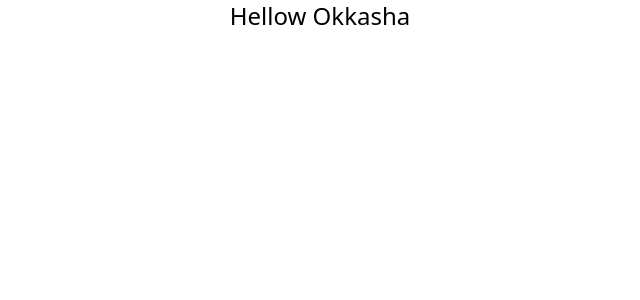
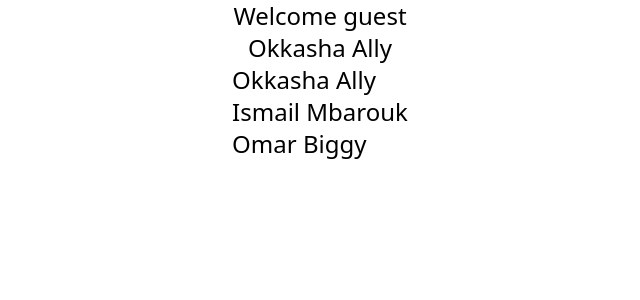
Before and after one commit to OkkashaAlly/react-typescript, a React (Vite) app: page / in a window 1280 px wide. Shown: the top 300 px of the page, without its empty margins (320-960 px from the left). Built offline with nearby package versions, Linux system fonts and the light colour scheme.

Commit message:
COMPONENTS: Intermidiate prop types

```diff
--- a/src/App.tsx
+++ b/src/App.tsx
@@ -1,9 +1,33 @@
 import Greet from "./components/Greet";
+import Person from "./components/Person";
+import PersonList from "./components/PersonList";
 
 function App() {
+  const person = {
+    firstName: "Okkasha",
+    lastName: "Ally",
+  };
+
+  const personList = [
+    {
+      firstName: "Okkasha",
+      lastName: "Ally",
+    },
+    {
+      firstName: "Ismail",
+      lastName: "Mbarouk",
+    },
+    {
+      firstName: "Omar",
+      lastName: "Biggy",
+    },
+  ];
+
   return (
-    <div className="text-2xl flex justify-center">
-      <Greet name={"Okkasha"} />
+    <div className="text-2xl flex flex-col items-center">
+      <Greet name={"Okkasha"} messageCount={20} isLoggedIn={false} />
+      <Person name={person} />
+      <PersonList names={personList} />
     </div>
   );
 }
--- a/src/components/Greet.tsx
+++ b/src/components/Greet.tsx
@@ -1,9 +1,21 @@
 type propType = {
   name: string;
+  messageCount: number;
+  isLoggedIn: boolean;
 };
 
 const Greet = (props: propType) => {
-  return <div>Hellow {props.name}</div>;
+  return (
+    <div>
+      {props.isLoggedIn ? (
+        <div>
+          Hellow {props.name} you have {props.messageCount} unread messages
+        </div>
+      ) : (
+        <h1>Welcome guest</h1>
+      )}
+    </div>
+  );
 };
 
 export default Greet;
--- /dev/null
+++ b/src/components/Person.tsx
@@ -0,0 +1,16 @@
+type PersonProps = {
+  name: {
+    firstName: string;
+    lastName: string;
+  };
+};
+
+const Person = (props: PersonProps) => {
+  return (
+    <div>
+      {props.name.firstName} {props.name.lastName}
+    </div>
+  );
+};
+
+export default Person;
--- /dev/null
+++ b/src/components/PersonList.tsx
@@ -0,0 +1,20 @@
+type personListProps = {
+  names: {
+    firstName: string;
+    lastName: string;
+  }[];
+};
+
+const PersonList = (props: personListProps) => {
+  return (
+    <div>
+      {props.names.map(name => (
+        <p>
+          {name.firstName} {name.lastName}
+        </p>
+      ))}
+    </div>
+  );
+};
+
+export default PersonList;
```
